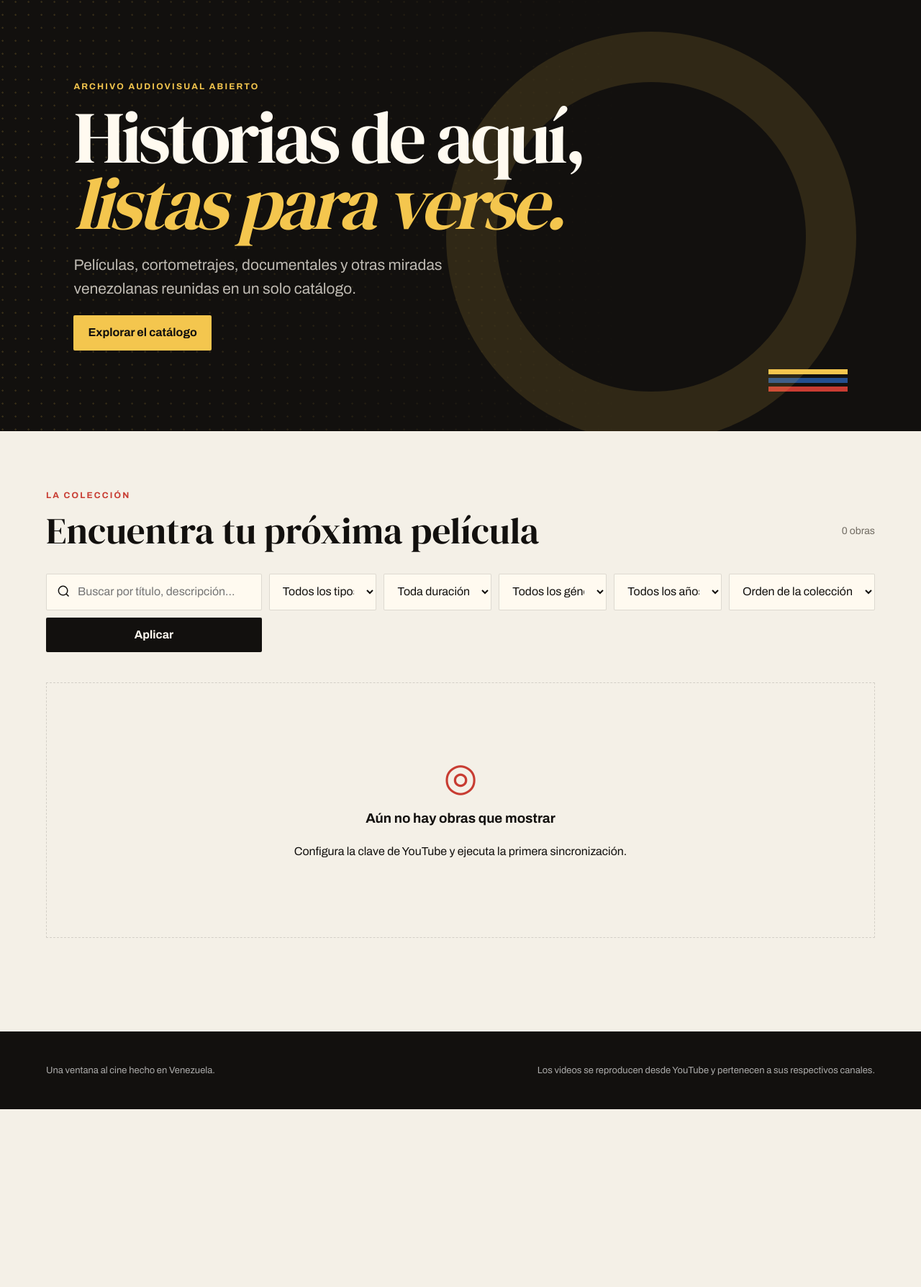
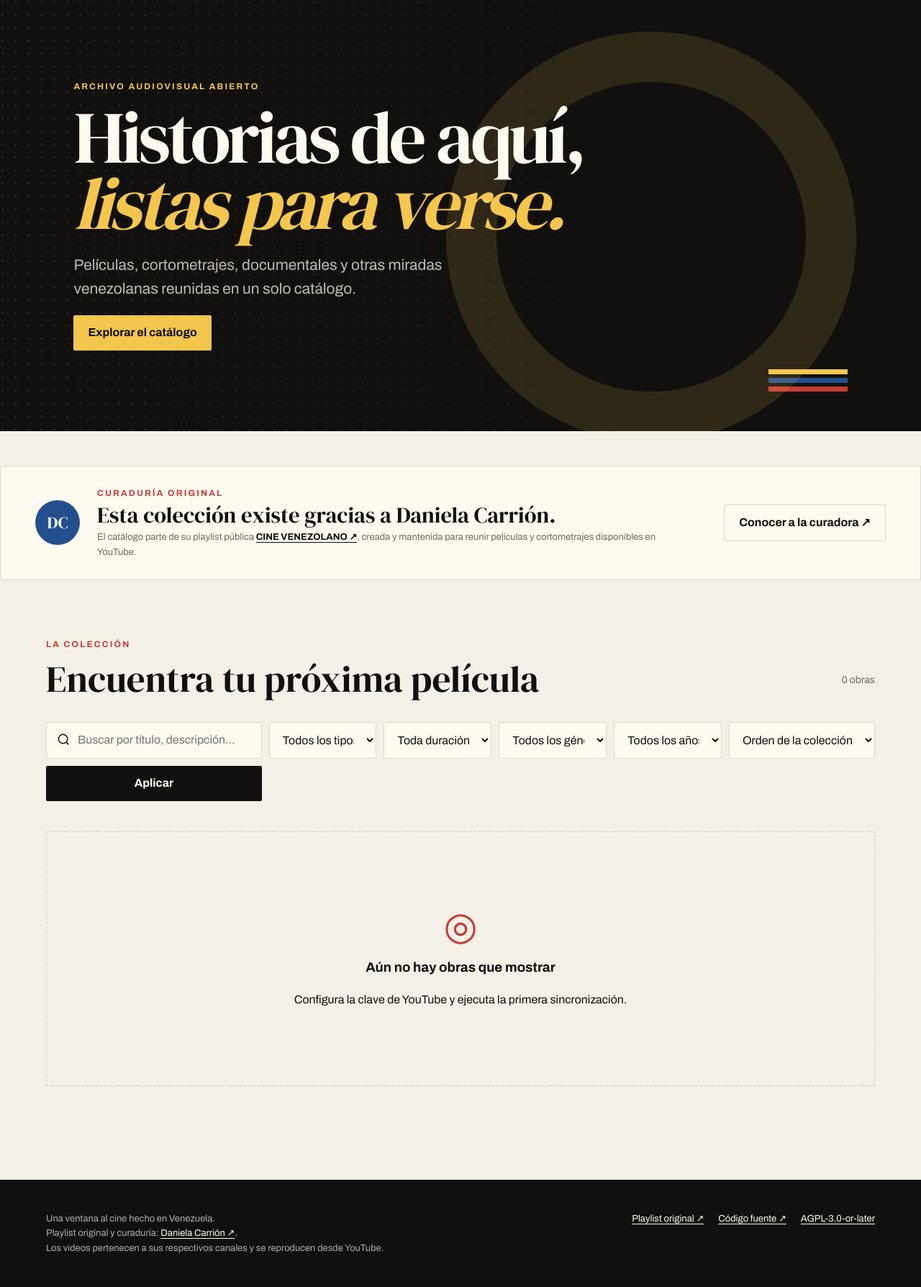
Before and after one commit to rafnixg/cine-venezolano, a FastAPI app: page / in a window 1280 px wide. Shown: the part 77-1865 px from the top of the page at 72% size. Before the commit the page ends 1618 px from the top, so only its background shows below. Run offline with FastAPI, Linux system fonts and the light colour scheme.

Commit message:
feat: add dependency review workflow for pull requests
fix: update .gitignore to include venv directory

docs: enhance AGENTS.md with CI coverage command and licensing information

chore: add GNU AGPL-3.0-or-later license file

docs: update README.md with CI badges, project credits, and licensing details

style: add curator credit section in CSS for better presentation

fix: update base.html footer with curator credits and legal links

feat: add curator credit section in index.html for project attribution

fix: remove unused asyncio_default_fixture_loop_scope from pytest config

test: enhance test_api.py to verify homepage content for curator and license

```diff
--- a/app/static/css/style.css
+++ b/app/static/css/style.css
@@ -54,6 +54,23 @@ h1, h2, h3, p { margin-top: 0; }
 .hero__flag span { width: 110px; height: 7px; display: block; background: var(--yellow); }
 .hero__flag span:nth-child(2) { background: var(--blue); }
 .hero__flag span:nth-child(3) { background: var(--red); }
+
+.curator-credit {
+  max-width: 1288px;
+  margin: 48px auto 0;
+  padding: 28px clamp(20px, 4vw, 48px);
+  display: grid;
+  grid-template-columns: auto minmax(0, 1fr) auto;
+  align-items: center;
+  gap: 24px;
+  border: 1px solid var(--line);
+  background: var(--cream);
+}
+.curator-credit__mark { width: 62px; height: 62px; display: grid; place-items: center; border-radius: 50%; background: var(--blue); color: #fff; font: 23px "DM Serif Display", serif; }
+.curator-credit .kicker { margin-bottom: 4px; }
+.curator-credit h2 { margin: 0 0 4px; font: clamp(23px, 2.4vw, 34px)/1.1 "DM Serif Display", serif; }
+.curator-credit p:last-child { max-width: 820px; margin: 0; color: var(--muted); font-size: 13px; }
+.curator-credit p a { color: var(--ink); font-weight: 700; }
 
 .button { min-height: 46px; padding: 12px 20px; border: 0; border-radius: 2px; display: inline-flex; align-items: center; justify-content: center; gap: 8px; cursor: pointer; text-decoration: none; font-weight: 700; }
 .button:disabled { opacity: .42; cursor: not-allowed; }
@@ -182,6 +199,8 @@ h1, h2, h3, p { margin-top: 0; }
 
 .site-footer { margin-top: 50px; padding: 44px clamp(20px, 5vw, 76px); display: flex; justify-content: space-between; gap: 20px; background: var(--ink); color: rgba(255,255,255,.65); font-size: 13px; }
 .site-footer p { margin: 0; }
+.site-footer nav { display: flex; align-items: flex-start; gap: 20px; }
+.site-footer a { color: var(--cream); }
 
 .admin-login { min-height: calc(100vh - 76px); display: grid; place-items: center; padding: 30px; }
 .panel { background: var(--cream); border: 1px solid var(--line); padding: 26px; box-shadow: 0 8px 30px rgba(0,0,0,.04); }
@@ -240,6 +259,8 @@ td small { display: block; color: var(--muted); }
   .hero { min-height: 540px; padding-top: 70px; }
   .hero::after { right: -240px; }
   .hero__flag { bottom: 30px; }
+  .curator-credit { margin: 24px 18px 0; grid-template-columns: auto 1fr; }
+  .curator-credit > .button { grid-column: 1 / -1; }
   .catalog, .related, .detail, .admin-wrap { padding: 54px 18px; }
   .section-heading, .admin-heading { align-items: start; flex-direction: column; }
   .filters { grid-template-columns: 1fr; }
@@ -259,7 +280,7 @@ td small { display: block; color: var(--muted); }
   .section-number { font-size: 76px; }
   .facts { position: static; padding: 0 18px 18px; }
   .facts__heading { margin: 0 -18px 8px; padding: 14px 18px; }
-  .site-footer { flex-direction: column; }
+  .site-footer, .site-footer nav { flex-direction: column; }
   .stats-row { grid-template-columns: 1fr; }
   .form-grid { grid-template-columns: 1fr; }
   .form-grid .full { grid-column: auto; }
--- a/app/templates/base.html
+++ b/app/templates/base.html
@@ -24,8 +24,16 @@
   </header>
   <main>{% block content %}{% endblock %}</main>
   <footer class="site-footer">
-    <p>Una ventana al cine hecho en Venezuela.</p>
-    <p>Los videos se reproducen desde YouTube y pertenecen a sus respectivos canales.</p>
+    <div>
+      <p>Una ventana al cine hecho en Venezuela.</p>
+      <p>Playlist original y curaduría: <a href="https://www.youtube.com/@danielacarryon" target="_blank" rel="noopener">Daniela Carrión ↗</a>.</p>
+      <p>Los videos pertenecen a sus respectivos canales y se reproducen desde YouTube.</p>
+    </div>
+    <nav aria-label="Información legal">
+      <a href="https://www.youtube.com/playlist?list=PLVQ42obHL2u_nJgblVTpWs3NQdD_WZkAM" target="_blank" rel="noopener">Playlist original ↗</a>
+      <a href="https://github.com/rafnixg/cine-venezolano" target="_blank" rel="noopener">Código fuente ↗</a>
+      <a href="https://github.com/rafnixg/cine-venezolano/blob/main/LICENSE" target="_blank" rel="noopener">AGPL-3.0-or-later</a>
+    </nav>
   </footer>
 </body>
 </html>
--- a/app/templates/index.html
+++ b/app/templates/index.html
@@ -11,6 +11,16 @@
   </div>
   <div class="hero__flag" aria-hidden="true"><span></span><span></span><span></span></div>
 </section>
+
+<aside class="curator-credit" aria-label="Créditos de la colección">
+  <div class="curator-credit__mark" aria-hidden="true">DC</div>
+  <div>
+    <p class="kicker">Curaduría original</p>
+    <h2>Esta colección existe gracias a Daniela Carrión.</h2>
+    <p>El catálogo parte de su playlist pública <a href="https://www.youtube.com/playlist?list=PLVQ42obHL2u_nJgblVTpWs3NQdD_WZkAM" target="_blank" rel="noopener">CINE VENEZOLANO ↗</a>, creada y mantenida para reunir películas y cortometrajes disponibles en YouTube.</p>
+  </div>
+  <a class="button button--ghost" href="https://www.youtube.com/@danielacarryon" target="_blank" rel="noopener">Conocer a la curadora ↗</a>
+</aside>
 
 <section class="catalog" id="catalogo">
   <div class="section-heading">
--- a/pyproject.toml
+++ b/pyproject.toml
@@ -1,7 +1,6 @@
 [tool.pytest.ini_options]
 testpaths = ["tests"]
 addopts = "-q"
-asyncio_default_fixture_loop_scope = "function"
 
 [tool.ruff]
 line-length = 100
```
Also changed, not shown: AGENTS.md (+5 -0 lines), tests/test_api.py (+5 -1 lines), .github/dependabot.yml (added), .github/workflows/ci.yml (added), .github/workflows/codeql.yml (added), .github/workflows/container.yml (added), .github/workflows/dependency-review.yml (added), README.md, 3 other files.
